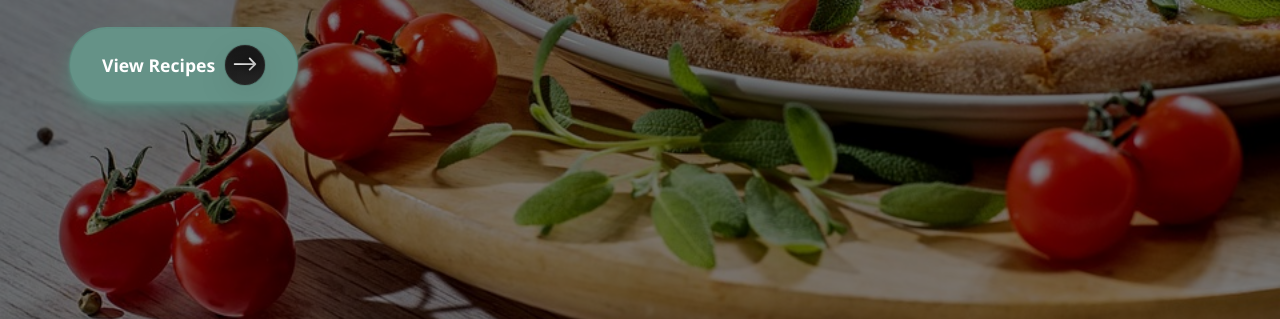
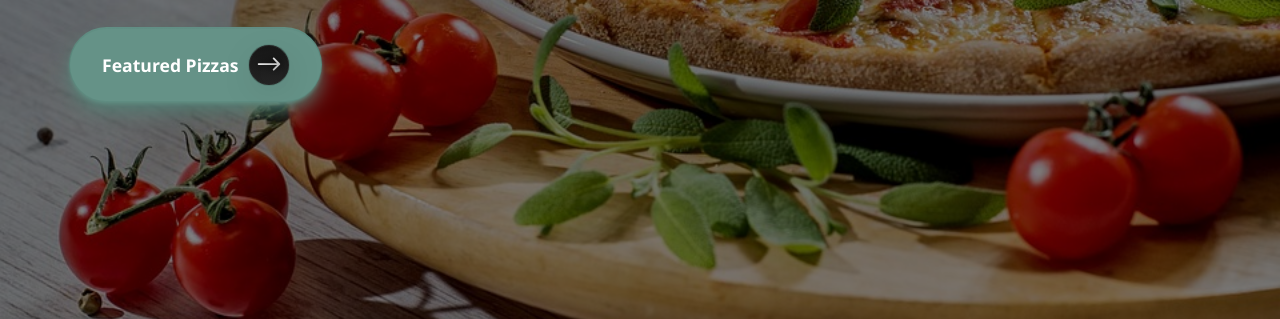
Before and after one commit to rayan-younes/web-project, a plain HTML site: page index.html in a window 1280 px wide. Shown: the part 410-729 px from the top of the page. Drawn offline with Linux system fonts and the light colour scheme.

Commit message:
index.html

```diff
--- a/index.html
+++ b/index.html
@@ -34,7 +34,7 @@
                         home</i></b></p>
             <a href="#featured">
                 <button class="styled-button">
-                    View Recipes
+                    Featured Pizzas
                     <div class="inner-button">
                         <svg id="Arrow" viewBox="0 0 32 32" xmlns="http://www.w3.org/2000/svg" height="30px"
                             width="30px" class="icon">
```
